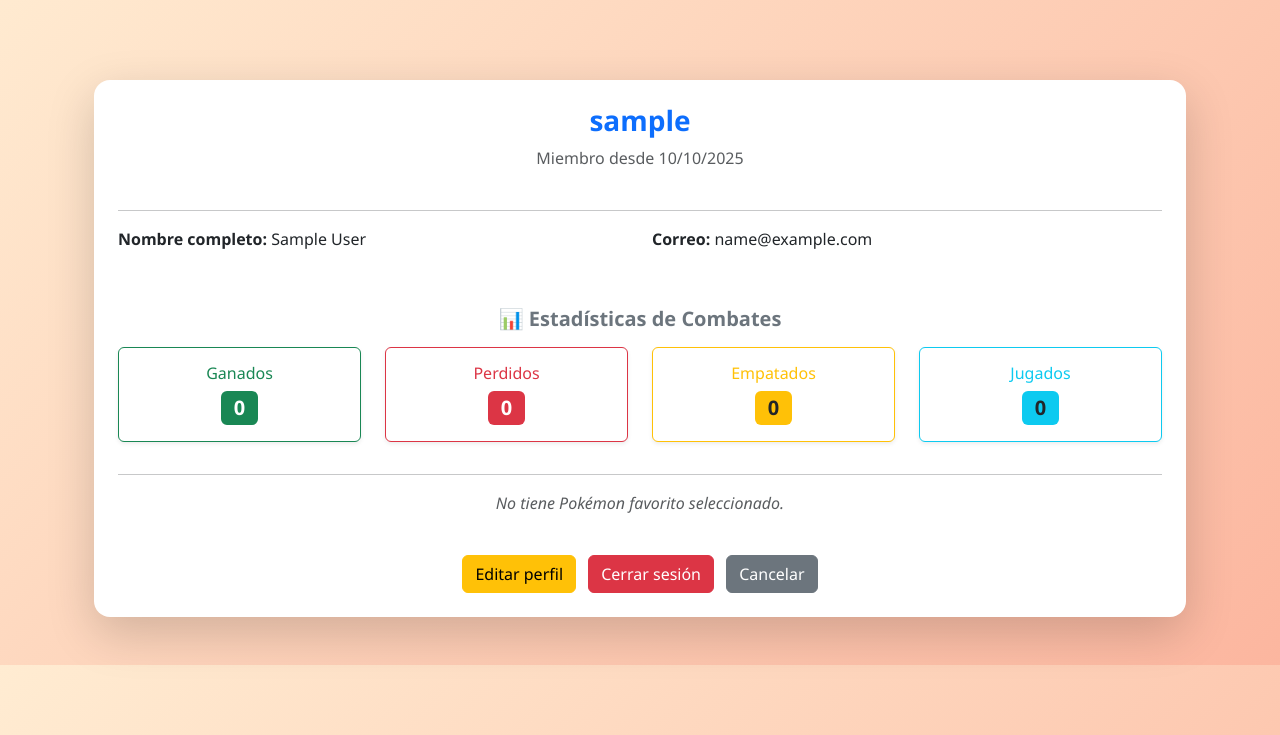
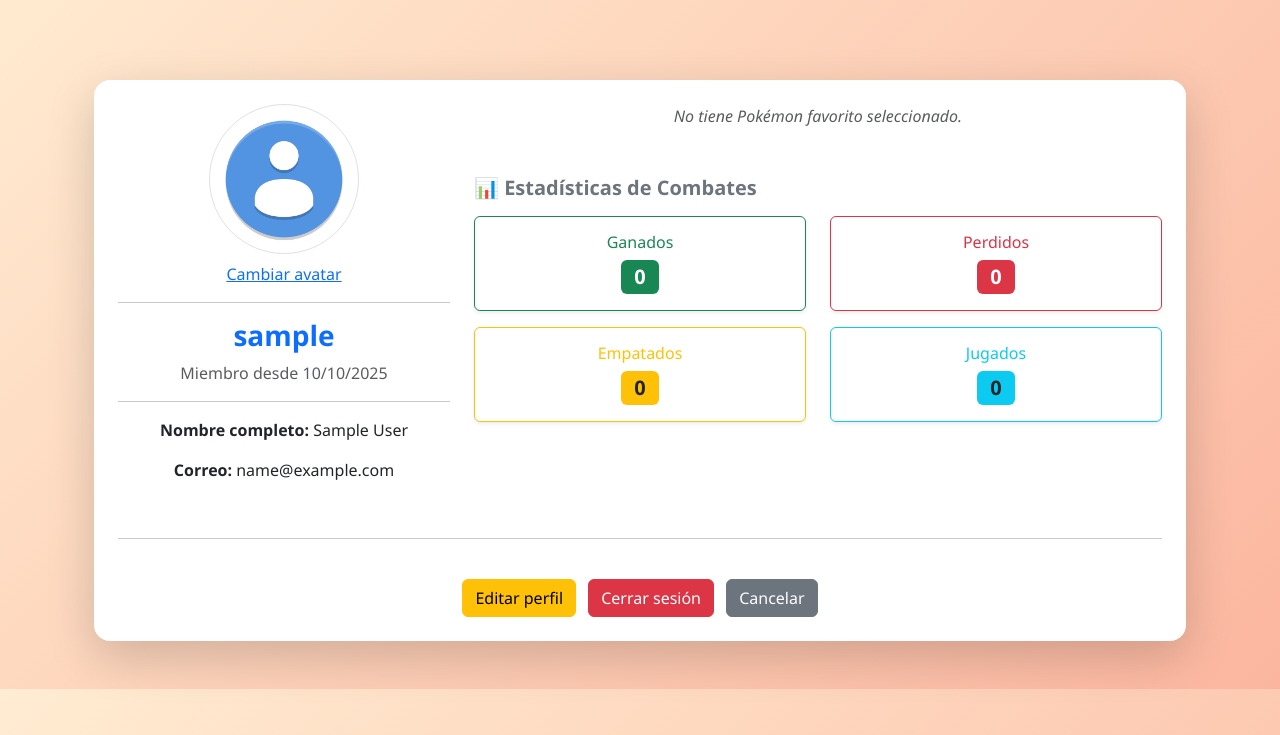
Before and after one commit to LucasAlegreSebastian/TuPrimeraPagina-Alegre, a Django app: page /cuentas/perfil/ in a window 1280 px wide. Shown: the part 65-800 px from the top of the page. Run offline with Django 5.2, Linux system fonts and the light colour scheme; the visitor is signed in with stand-in values (Sample User, id 1); data that the repository does not hold is empty; some libraries are stand-ins or nearby versions.

Commit message:
Funcion para subir y cambiar avatar.

```diff
--- a/cuentas/models.py
+++ b/cuentas/models.py
@@ -31,3 +31,11 @@ class Usuario(AbstractUser):
         elif resultado == "empatado":
             self.combates_empatados += 1
         self.save()
+
+
+class Avatar(models.Model):
+    user = models.OneToOneField(Usuario, on_delete=models.CASCADE)
+    imagen = models.ImageField(upload_to="avatares", null=True, blank=True)
+
+    def __str__(self):
+        return f"{self.user.username} - {self.imagen}"
--- a/cuentas/templates/cuentas/perfil.html
+++ b/cuentas/templates/cuentas/perfil.html
@@ -8,27 +8,57 @@ Perfil de {{ user.username }}
 {% block content %}
 <div class="container py-5">
   <div class="card p-4 shadow-lg border-0 rounded-4">
-    <div class="text-center mb-4">
-      <h3 class="text-primary fw-bold">{{ user.username }}</h3>
-      <p class="text-muted mb-0">Miembro desde {{ user.date_joined|date:"d/m/Y" }}</p>
+
+    <div class="row mb-4">
+
+      <div class="col-md-4 text-center">
+        <div class="mb-3">
+          {% if user.avatar %}
+          <img src="{{ user.avatar.imagen.url }}" alt="Avatar de {{ user.username }}"
+            class="img-thumbnail rounded-circle shadow-sm" style="width: 150px; height: 150px; object-fit: cover;">
+          {% else %}
+          <img src="{% static 'images/avatar_default.png' %}" alt="Avatar por defecto"
+            class="img-thumbnail rounded-circle" style="width: 150px;">
+          {% endif %}
+          <a href="{% url 'cuentas:subir-avatar' %}" class="d-block mt-2">Cambiar avatar</a>
         </div>
 
         <hr>
 
-    <div class="row mb-3">
-      <div class="col-md-6">
+        <h3 class="text-primary fw-bold">{{ user.username }}</h3>
+        <p class="text-muted mb-3">Miembro desde {{ user.date_joined|date:"d/m/Y" }}</p>
+        <hr>
         <p><strong>Nombre completo:</strong> {{ user.first_name }} {{ user.last_name }}</p>
+        <p><strong>Correo:</strong> {{ user.email }}</p>
+
+
       </div>
-      <div class="col-md-6">
-        <p><strong>Correo:</strong> {{ user.email }}</p>
+
+      <div class="col-md-8">
+        {% if user.pokemon_favorito %}
+        <div class="mt-4 d-flex align-items-center justify-content-around shadow-sm"
+          style="border: solid rgba(156, 160, 88, 0.531) 1px" ;">
+          <div>
+            <h5 class="fw-bold text-secondary">⭐ Pokémon Favorito</h5>
+
+          </div>
+          <div>
+            <button type="button" class="btn btn-link p-0" data-bs-toggle="modal"
+              data-bs-target="#modalPokemonFavorito">
+              <p class="mb-1 focus-ring-danger">{{ user.pokemon_favorito.nombre }}</p>
+            </button>
+            <img src="{{ user.pokemon_favorito.imagen_frente.url }}" alt="{{ user.pokemon_favorito.nombre }}"
+              class="img-fluid rounded" style="max-width:80px;">
           </div>
         </div>
-
+        {% else %}
+        <p class="text-center text-muted"><em>No tiene Pokémon favorito seleccionado.</em></p>
+        {% endif %}
         <div class="mt-4">
-      <h5 class="fw-bold text-center text-secondary mb-3">📊 Estadísticas de Combates</h5>
-
+          <br>
+          <h5 class="fw-bold text-secondary mb-3">📊 Estadísticas de Combates</h5>
           <div class="row text-center">
-        <div class="col-6 col-md-3 mb-3">
+            <div class="col-6 col-md-6 mb-3">
               <div class="card border-success shadow-sm">
                 <div class="card-body">
                   <h6 class="text-success">Ganados</h6>
@@ -36,7 +66,7 @@ Perfil de {{ user.username }}
                 </div>
               </div>
             </div>
-        <div class="col-6 col-md-3 mb-3">
+            <div class="col-6 col-md-6 mb-3">
               <div class="card border-danger shadow-sm">
                 <div class="card-body">
                   <h6 class="text-danger">Perdidos</h6>
@@ -44,7 +74,7 @@ Perfil de {{ user.username }}
                 </div>
               </div>
             </div>
-        <div class="col-6 col-md-3 mb-3">
+            <div class="col-6 col-md-6 mb-3">
               <div class="card border-warning shadow-sm">
                 <div class="card-body">
                   <h6 class="text-warning">Empatados</h6>
@@ -52,7 +82,7 @@ Perfil de {{ user.username }}
                 </div>
               </div>
             </div>
-        <div class="col-6 col-md-3 mb-3">
+            <div class="col-6 col-md-6 mb-3">
               <div class="card border-info shadow-sm">
                 <div class="card-body">
                   <h6 class="text-info">Jugados</h6>
@@ -62,21 +92,12 @@ Perfil de {{ user.username }}
             </div>
           </div>
         </div>
+      </div>
+    </div>
 
     <hr>
 
     {% if user.pokemon_favorito %}
-    <div class="text-center mt-4">
-      <h5 class="fw-bold text-secondary">⭐ Pokémon Favorito</h5>
-      <button type="button" class="btn btn-link mt-2" data-bs-toggle="modal" data-bs-target="#modalPokemonFavorito">
-        <p class="mb-1">{{ user.pokemon_favorito.nombre }}</p>
-      </button>
-      <img src="{{ user.pokemon_favorito.imagen_frente.url }}" alt="{{ user.pokemon_favorito.nombre }}"
-        class="img-fluid rounded mb-2" style="max-width:80px;">
-      <!-- Botón para abrir el modal -->
-    </div>
-
-    <!-- Modal Detalles del Pokémon -->
     <div class="modal fade" id="modalPokemonFavorito" tabindex="-1" aria-labelledby="modalPokemonLabel"
       aria-hidden="true">
       <div class="modal-dialog modal-dialog-centered">
@@ -98,15 +119,12 @@ Perfil de {{ user.username }}
           </div>
           <div class="modal-footer">
             <button type="button" class="btn btn-secondary" data-bs-dismiss="modal">Cerrar</button>
-            <a href="{% url 'pokedex:detalle_pokemon' user.pokemon_favorito.pk %}" class="btn btn-primary">
-              Ver en Pokedex
-            </a>
+            <a href="{% url 'pokedex:detalle_pokemon' user.pokemon_favorito.pk %}" class="btn btn-primary">Ver en
+              Pokedex</a>
           </div>
         </div>
       </div>
     </div>
-    {% else %}
-    <p class="text-center text-muted"><em>No tiene Pokémon favorito seleccionado.</em></p>
     {% endif %}
 
     <div class="text-center mt-4">
@@ -117,6 +135,7 @@ Perfil de {{ user.username }}
         <a href="{% url 'pokedex:list_pokemon' %}" class="btn btn-secondary">Cancelar</a>
       </form>
     </div>
+
   </div>
 </div>
 {% endblock %}
--- a/cuentas/urls.py
+++ b/cuentas/urls.py
@@ -6,6 +6,7 @@ from .views import (
     login_usuario,
     logout_usuario,
     cambiar_contraseña,
+    subir_avatar,
 )
 
 app_name = "cuentas"
@@ -17,4 +18,5 @@ urlpatterns = [
     path("login/", login_usuario, name="login"),
     path("logout/", logout_usuario, name="logout"),
     path("cambiar-contraseña/", cambiar_contraseña, name="cambiar_contraseña"),
+    path("subir-avatar/", subir_avatar, name="subir-avatar"),
 ]
--- a/cuentas/views.py
+++ b/cuentas/views.py
@@ -2,7 +2,8 @@ from django.shortcuts import render, redirect
 from django.contrib.auth import authenticate, login, logout, update_session_auth_hash
 from django.contrib import messages
 from django.contrib.auth.decorators import login_required
-from .forms import RegistroUsuarioForm, EditProfileForm, PasswordChangeForm
+from .forms import RegistroUsuarioForm, EditProfileForm, PasswordChangeForm, AvatarForm
+from .models import Avatar
 
 
 def registrar_usuario(request):
@@ -73,3 +74,26 @@ def cambiar_contraseña(request):
     else:
         form = PasswordChangeForm(user=request.user)
     return render(request, "cuentas/cambiar_contraseña.html", {"form": form})
+
+
+@login_required
+def subir_avatar(request):
+    # Intentamos obtener el avatar existente del usuario.
+    # Usamos un bloque try-except por si el usuario no tiene un avatar aún.
+    try:
+        avatar = request.user.avatar
+    except Avatar.DoesNotExist:
+        avatar = None
+
+    if request.method == "POST":
+        form = AvatarForm(request.POST, request.FILES, instance=avatar)
+        if form.is_valid():
+            nuevo_avatar = form.save(commit=False)
+            nuevo_avatar.user = request.user
+            nuevo_avatar.save()
+            messages.success(request, "Avatar actualizado correctamente.")
+            return redirect("cuentas:perfil")
+    else:
+        form = AvatarForm(instance=avatar)
+
+    return render(request, "cuentas/subir-avatar.html", {"form": form})
```
Also changed, not shown: cuentas/forms.py (+8 -2 lines), cuentas/templates/cuentas/subir-avatar.html (added, +10 -0 lines), cuentas/migrations/0002_avatar.py (added), static/images/avatar_default.png (added). Lines whose indentation alone changed are shown as unchanged.
